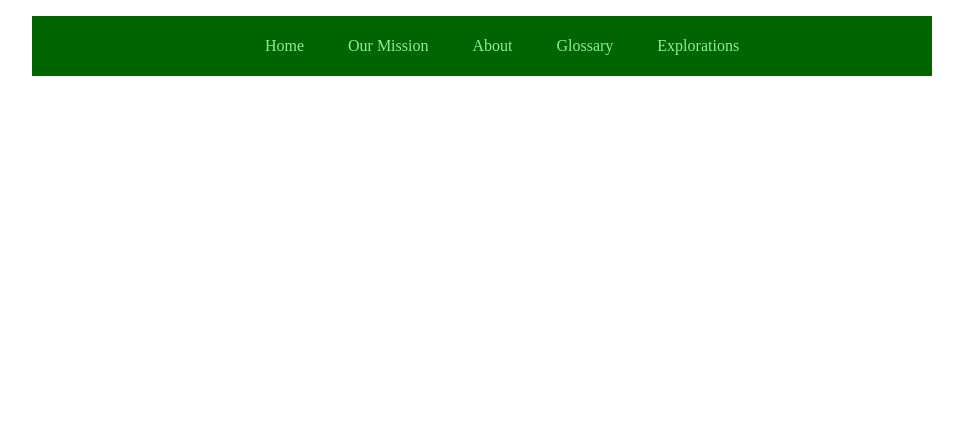
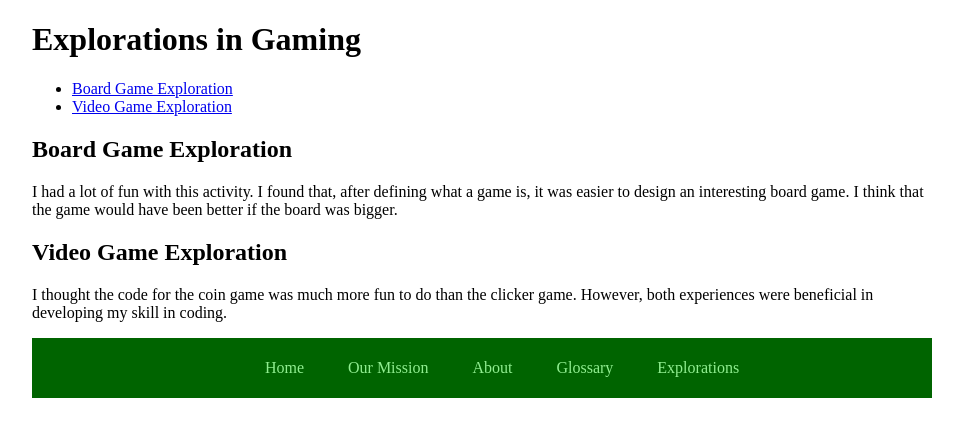
Before and after one commit to LuisaGravem/game, a plain HTML site: page explorations.html in a window 1280 px wide. Shown: the whole page, without its empty margins (158-1121 px from the left). Drawn offline with Linux system fonts and the light colour scheme.

Commit message:
Update explorations.html

```diff
--- a/explorations.html
+++ b/explorations.html
@@ -7,7 +7,25 @@
 <title>Insert Title for this Page Here</title>
 <link rel="stylesheet" href="style.css">
 </head>
-<body>
+  <body>
+  <h1>Explorations in Gaming</h1>
+
+<ul>
+    <li><a href="#board">Board Game Exploration</a></li>
+    <li><a href="#video">Video Game Exploration</a></li>
+</ul>
+
+<h2 id="board">Board Game Exploration</h2>
+<p>I had a lot of fun with this activity. I found that,
+  after defining what a game is, it was easier to design
+  an interesting board game. I think that the game would
+  have been better if the board was bigger.</p>
+
+<h2 id ="video">Video Game Exploration</h2>
+<p>I thought the code for the coin game was much more fun
+  to do than the clicker game. However, both experiences
+  were beneficial in developing my skill in coding.</p>
+
   <nav id="topNav">
   <ul>
     <li>
```
